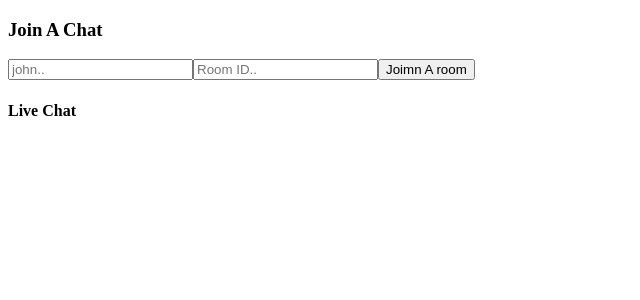
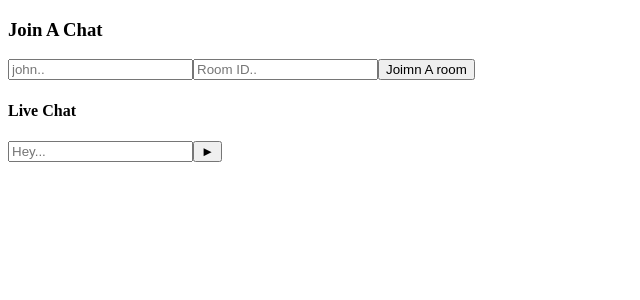
Before and after one commit to emr4hklmn/ReactJS-SocketIO-Chat-App, a React (Create React App) app in the folder client/: page / in a window 1280 px wide. Shown: the top 300 px of the page, without its empty margins (0-640 px from the left). Built offline with nearby package versions, Linux system fonts and the light colour scheme; no server answers.

Commit message:
send message

```diff
--- a/client/src/components/ChatPanel.jsx
+++ b/client/src/components/ChatPanel.jsx
@@ -3,7 +3,25 @@ import React, { useState } from 'react'
 
 const ChatPanel = (props) => {
     const {socket,userName,room}=props
+    const [currentMessage,setCurrentMessage]=useState("")
 
+  function handleCurrentMessage(e){
+    const value=e?.target?.value
+    setCurrentMessage(value)
+  }
+ async function sendMessage(){
+    if(currentMessage){
+        const messageData={
+          room,
+          userName,
+          message:currentMessage,
+          time :new Date(Date.now()).getHours()+":"+new Date(Date.now()).getMinutes()
+        }
+        await socket.emit("send_message",messageData)
+        setCurrentMessage("")
+    }
+
+  }
 
 
   return (
@@ -12,7 +30,10 @@ const ChatPanel = (props) => {
         <h4>Live Chat</h4>
      </div>
      <div className="chat-body"></div>
-     <div className="chat-footer"></div>
+     <div className="chat-footer">
+      <input value={currentMessage} onChange={(e)=>handleCurrentMessage(e)} type="text" placeholder='Hey...'/>
+      <button onClick={sendMessage} >&#9658;</button>
+     </div>
 
     </div>
   )
```
Also changed, not shown: 1 other file (tests, documents, lock files or other folders).
